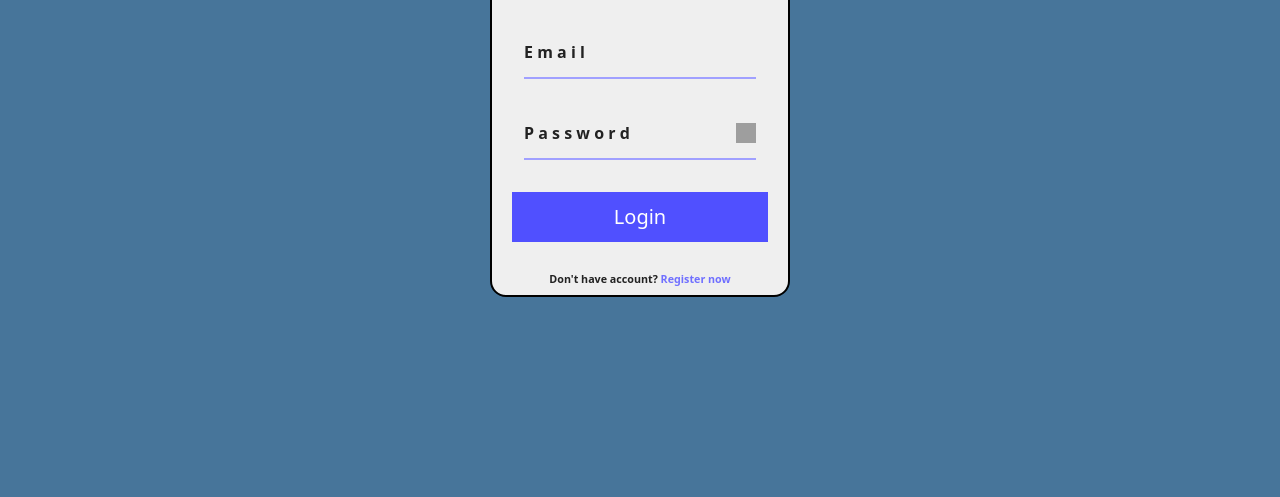
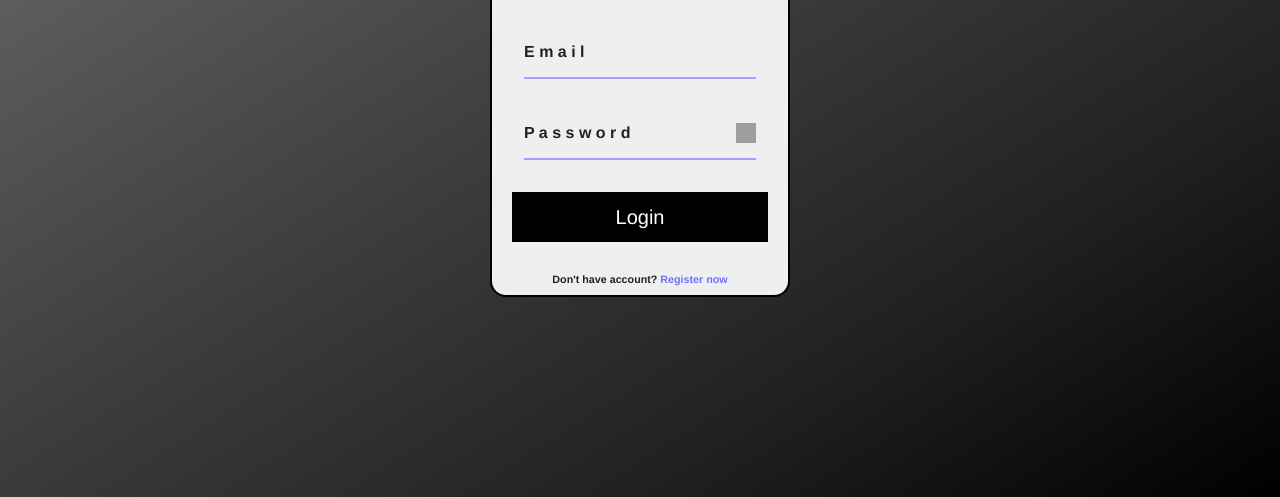
Before and after one commit to Rahul01Kumar/BlogSphere, a plain HTML site: page sign.html in a window 1280 px wide. Shown: the part 303-800 px from the top of the page. Drawn offline with Linux system fonts and the light colour scheme; grey boxes are pictures that could not be loaded.

Commit message:
Update sign.html

```diff
--- a/sign.html
+++ b/sign.html
@@ -9,7 +9,7 @@
   outline: none;
   line-height: 1;
   text-decoration: none;
-  font-family: system-ui;
+  font-family: 'Franklin Gothic Medium', 'Arial Narrow', Arial, sans-serif;
 }
 *::selection {
   background-color: #a0a0ff;
@@ -18,7 +18,8 @@ body {
   display: grid;
   place-items: center;
   height: 100vh;
-  background-color: #47759a;
+  /* background-color: #47759a; */
+  background-image: linear-gradient(to right bottom, #747474, #565656, #3a3a3a, #202020, #000000);
 }
 form {
   --hidden: url(https://cdn-icons-png.flaticon.com/512/7794/7794218.png);
@@ -109,7 +110,7 @@ form {
     font-size: 20px;
     height: 2.5em;
     border: none;
-    background-color: #5050ff;
+    background-color: black;
     color: #fff;
     margin: 0 1em;
     cursor: pointer;
```
